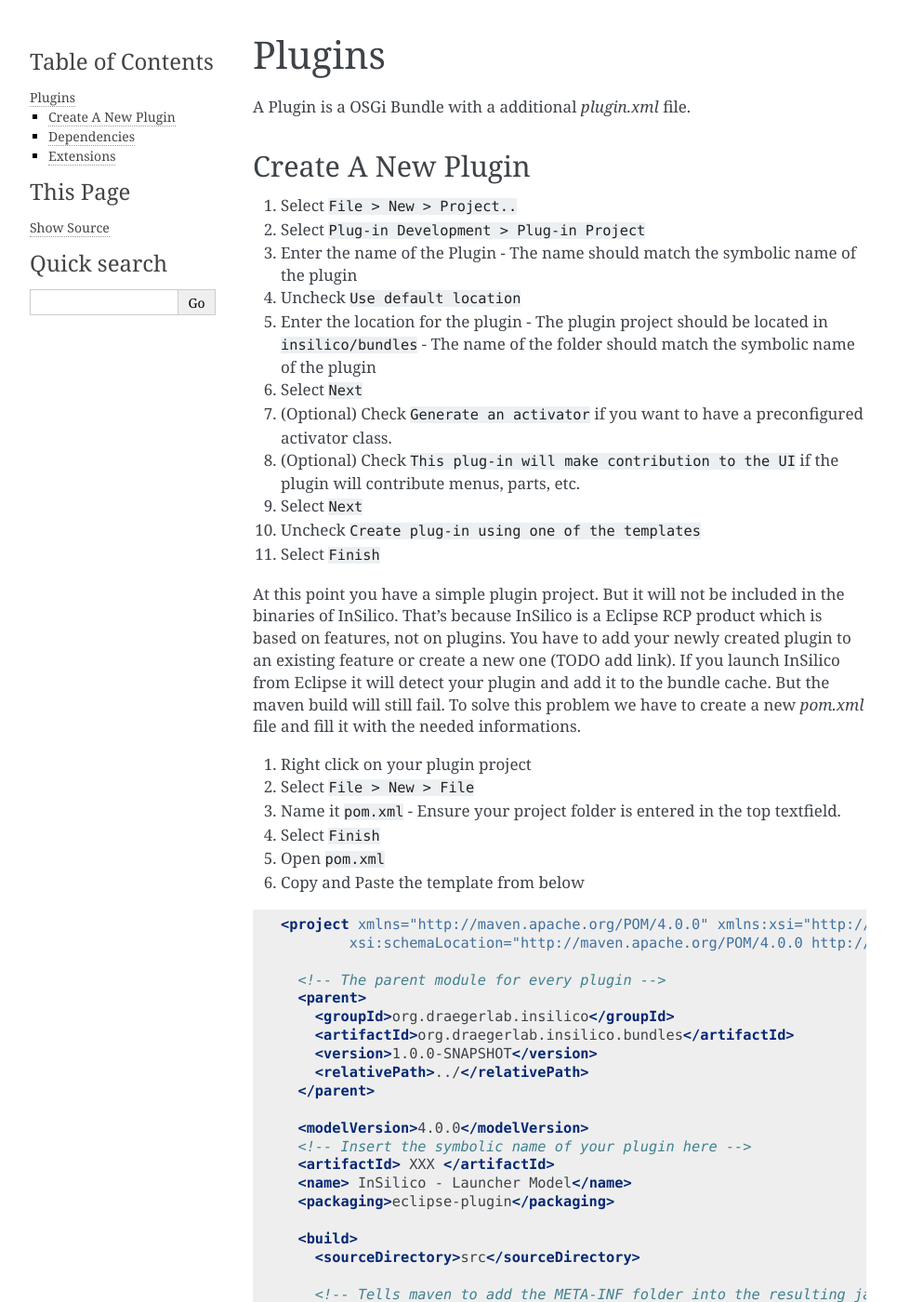
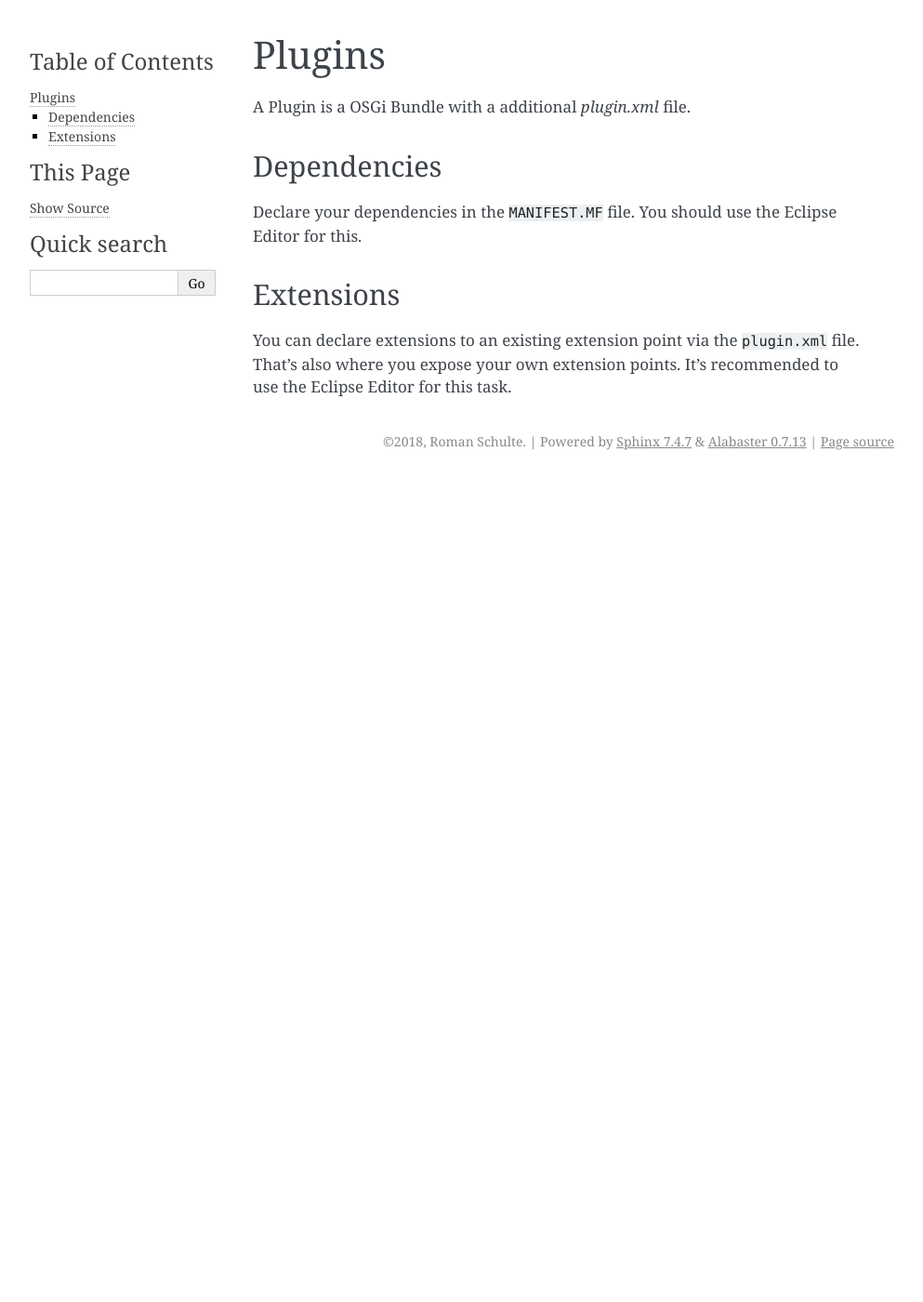
Before and after one commit to draeger-lab/insilico-docs, a Sphinx documentation site: the page built from docs/bundles/plugins.rst, in a window 1280 px wide and 1400 px high. Shown: the whole window at 93% size, without its empty margins (148-1141 px from the left). Built offline with Sphinx 7.4.7, drawn with Linux system fonts in a browser that asks for light colours; some of the changed text lies outside the part shown.

Commit message:
Moved how to for bundle creation

```diff
--- a/docs/bundles/plugins.rst
+++ b/docs/bundles/plugins.rst
@@ -3,86 +3,6 @@ Plugins
 =======
 
 A Plugin is a OSGi Bundle with a additional `plugin.xml` file.
-
-Create A New Plugin
-===================
-
-1. Select :code:`File > New > Project..`
-2. Select :code:`Plug-in Development > Plug-in Project`
-3. Enter the name of the Plugin
-   - The name should match the symbolic name of the plugin
-4. Uncheck :code:`Use default location`
-5. Enter the location for the plugin
-   - The plugin project should be located in :code:`insilico/bundles`
-   - The name of the folder should match the symbolic name of the plugin
-6. Select :code:`Next`
-7. (Optional) Check :code:`Generate an activator` if you want to have a preconfigured activator class.
-8. (Optional) Check :code:`This plug-in will make contribution to the UI` if the plugin will contribute menus, parts, etc.
-9. Select :code:`Next`
-10. Uncheck :code:`Create plug-in using one of the templates`
-11. Select :code:`Finish`
-
-At this point you have a simple plugin project. But it will not be included in the
-binaries of InSilico. That's because InSilico is a Eclipse RCP product which is based
-on features, not on plugins. You have to add your newly created plugin to an existing
-feature or create a new one (TODO add link). If you launch InSilico from Eclipse it will
-detect your plugin and add it to the bundle cache. But the maven build will still
-fail. To solve this problem we have to create a new `pom.xml` file and fill it with the
-needed informations.
-
-1. Right click on your plugin project
-2. Select :code:`File > New > File`
-3. Name it :code:`pom.xml`
-   - Ensure your project folder is entered in the top textfield.
-4. Select :code:`Finish`
-5. Open :code:`pom.xml`
-6. Copy and Paste the template from below
-
-.. code-block:: xml
-
-  <project xmlns="http://maven.apache.org/POM/4.0.0" xmlns:xsi="http://www.w3.org/2001/XMLSchema-instance"
-	  xsi:schemaLocation="http://maven.apache.org/POM/4.0.0 http://maven.apache.org/xsd/maven-4.0.0.xsd">
-
-    <!-- The parent module for every plugin -->
-    <parent>
-      <groupId>org.draegerlab.insilico</groupId>
-      <artifactId>org.draegerlab.insilico.bundles</artifactId>
-      <version>1.0.0-SNAPSHOT</version>
-      <relativePath>../</relativePath>
-    </parent>
-
-    <modelVersion>4.0.0</modelVersion>
-    <!-- Insert the symbolic name of your plugin here -->
-    <artifactId> XXX </artifactId>
-    <name> InSilico - Launcher Model</name>
-    <packaging>eclipse-plugin</packaging>
-
-    <build>
-      <sourceDirectory>src</sourceDirectory>
-
-      <!-- Tells maven to add the META-INF folder into the resulting jar.
-      This folder contains the required MANIFEST.MF file. -->
-      <resources>
-        <resource>
-          <directory>.</directory>
-          <includes>
-            <include>META-INF/</include>
-          </includes>
-        </resource>
-      </resources>
-
-      <!-- Adds the maven tycho plugin to this project. -->
-      <plugins>
-        <plugin>
-          <groupId>org.eclipse.tycho</groupId>
-          <artifactId>tycho-source-plugin</artifactId>
-          <version>${tycho.version}</version>
-        </plugin>
-      </build>
-    </project>
-
-After these steps you will have created a minimalistic plugin project. You may want to add some
-dependencies to your plugin or declare some extensions / extension points.
 
 Dependencies
 ============
--- a/docs/howtos/index.rst
+++ b/docs/howtos/index.rst
@@ -8,4 +8,5 @@ This pages are a collection of useful knowledge about common tasks.
    :maxdepth: 2
    :caption: General
 
-   add_bundle
+   plugins
+   features
```
Also changed, not shown: docs/howtos/add_bundle.rst (deleted, +0 -12 lines), docs/howtos/features.rst (added, +54 -0 lines), docs/howtos/plugins.rst (added, +107 -0 lines).
